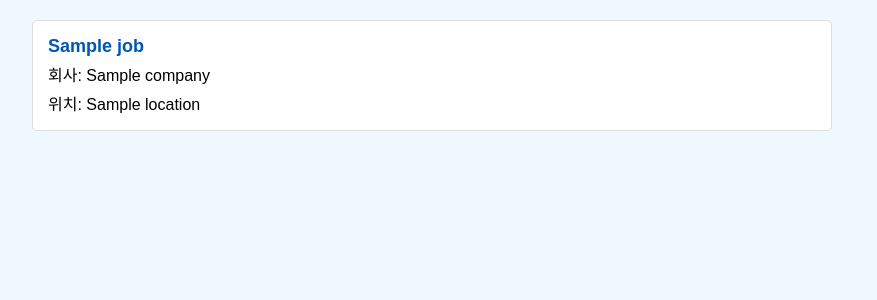
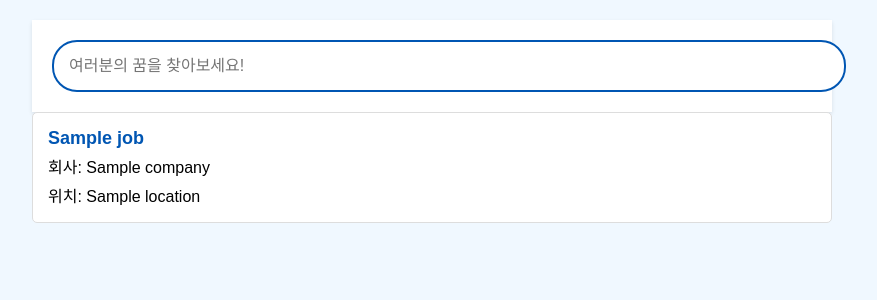
Before and after one commit to dllxxun/web_jobserver, a Flask app: template saramin_crawler/templates/index.html in a window 1280 px wide. Shown: the part 75-375 px from the top of the page, without its empty margins (208-1085 px from the left). Run offline with Flask 3, Linux system fonts and the light colour scheme; the template is opened without the code that fills it: most values are stand-ins (such as "Sample title", 1, 10 or a date in 2020).

Commit message:
html 수정2

```diff
--- a/saramin_crawler/templates/index.html
+++ b/saramin_crawler/templates/index.html
@@ -19,6 +19,24 @@
             font-weight: bold;
             font-size: 24px;
         }
+        .search-container {
+            background-color: #fff;
+            padding: 20px;
+            box-shadow: 0 2px 4px rgba(0,0,0,0.1);
+        }
+        .search-box {
+            width: 100%;
+            max-width: 800px;
+            margin: 0 auto;
+            position: relative;
+        }
+        .search-input {
+            width: 100%;
+            padding: 15px;
+            border: 2px solid #0056b3;
+            border-radius: 25px;
+            font-size: 16px;
+        }
         .job-list {
             max-width: 800px;
             margin: 0 auto;
@@ -44,6 +93,29 @@
 <body>
     <div class="header">채용정보 목록</div>
     <div class="job-list">
+        <div class="search-container">
+            <div class="search-box">
+                <input type="text" class="search-input" placeholder="여러분의 꿈을 찾아보세요!" onclick="showFilters()">
+                <div class="filter-options" id="filterOptions">
+                    <div class="filter-category" onclick="showLocationOptions()">지역별</div>
+                    <div class="filter-category">경력별</div>
+                    <div class="filter-category">급여별</div>
+                    <div class="filter-category">기술스택별</div>
+                    <div class="location-options" id="locationOptions">
+                        <div class="location-option" onclick="filterByLocation('서울')">서울</div>
+                        <div class="location-option" onclick="filterByLocation('인천')">인천</div>
+                        <div class="location-option" onclick="filterByLocation('경기')">경기</div>
+                        <div class="location-option" onclick="filterByLocation('부산')">부산</div>
+                        <div class="location-option" onclick="filterByLocation('대구')">대구</div>
+                        <div class="location-option" onclick="filterByLocation('대전')">대전</div>
+                        <div class="location-option" onclick="filterByLocation('광주')">광주</div>
+                        <div class="location-option" onclick="filterByLocation('울산')">울산</div>
+                        <div class="location-option" onclick="filterByLocation('경북')">경북</div>
+                        <div class="location-option" onclick="filterByLocation('세종')">세종</div>
+                    </div>
+                </div>
+            </div>
+        </div>
         {% for job in jobs %}
         <div class="job-item">
             <div class="job-title">{{ job.title }}</div>
@@ -52,5 +124,43 @@
         </div>
         {% endfor %}
     </div>
+
+    <script>
+        function showFilters() {
+            document.getElementById('filterOptions').style.display = 'block';
+        }
+
+        function showLocationOptions() {
+            document.getElementById('locationOptions').style.display = 'block';
+        }
+
+        function filterByLocation(location) {
+            fetch(`/api/jobs?location=${location}`)
+                .then(response => response.json())
+                .then(data => {
+                    // 결과를 화면에 표시하는 로직
+                    updateJobList(data.jobs);
+                });
+        }
+
+        function updateJobList(jobs) {
+            const jobList = document.querySelector('.job-list');
+            jobList.innerHTML = jobs.map(job => `
+                <div class="job-item">
+                    <div class="job-title">${job.title}</div>
+                    <div class="company-name">회사: ${job.company}</div>
+                    <div class="job-location">위치: ${job.location}</div>
+                </div>
+            `).join('');
+        }
+
+        // 검색창 외부 클릭시 필터 숨기기
+        document.addEventListener('click', function(event) {
+            if (!event.target.closest('.search-box')) {
+                document.getElementById('filterOptions').style.display = 'none';
+                document.getElementById('locationOptions').style.display = 'none';
+            }
+        });
+    </script>
 </body>
 </html>
```
Also changed, not shown: other parts of saramin_crawler/templates/index.html (+31 -0 lines).
